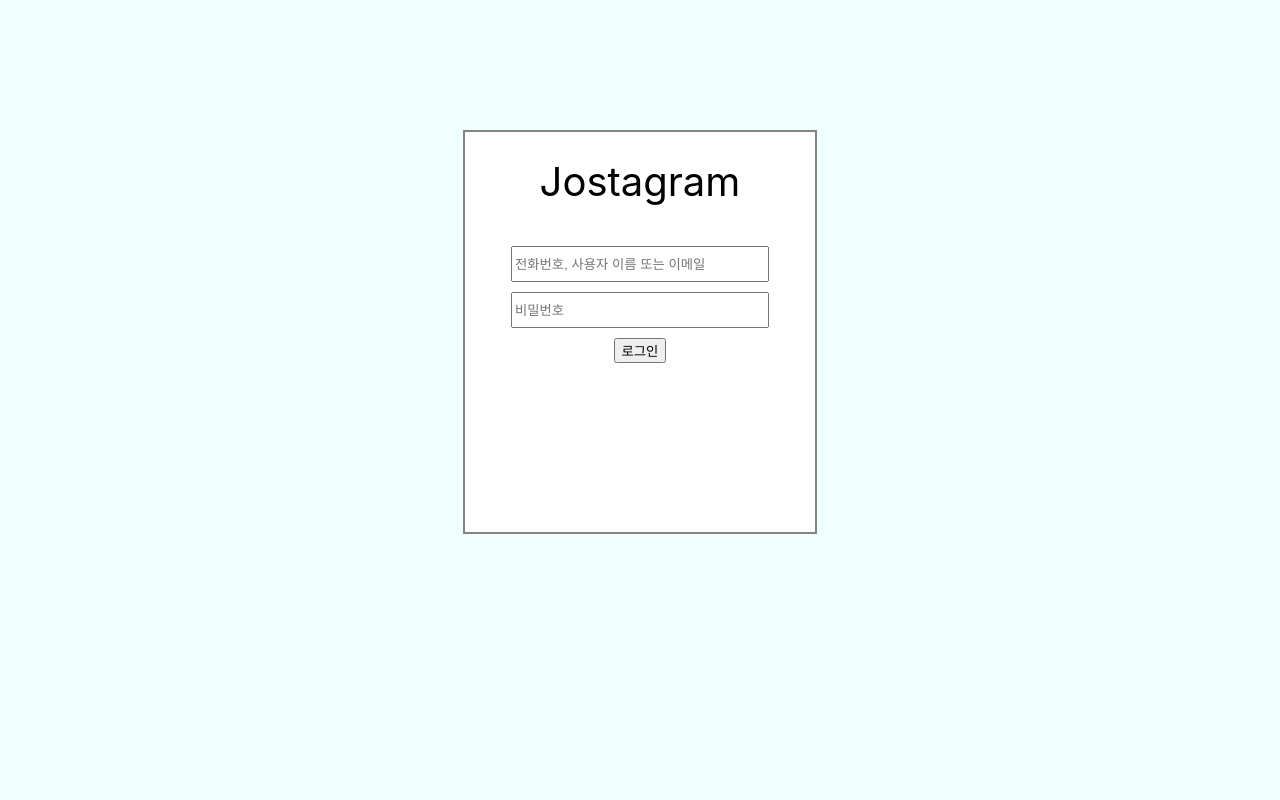
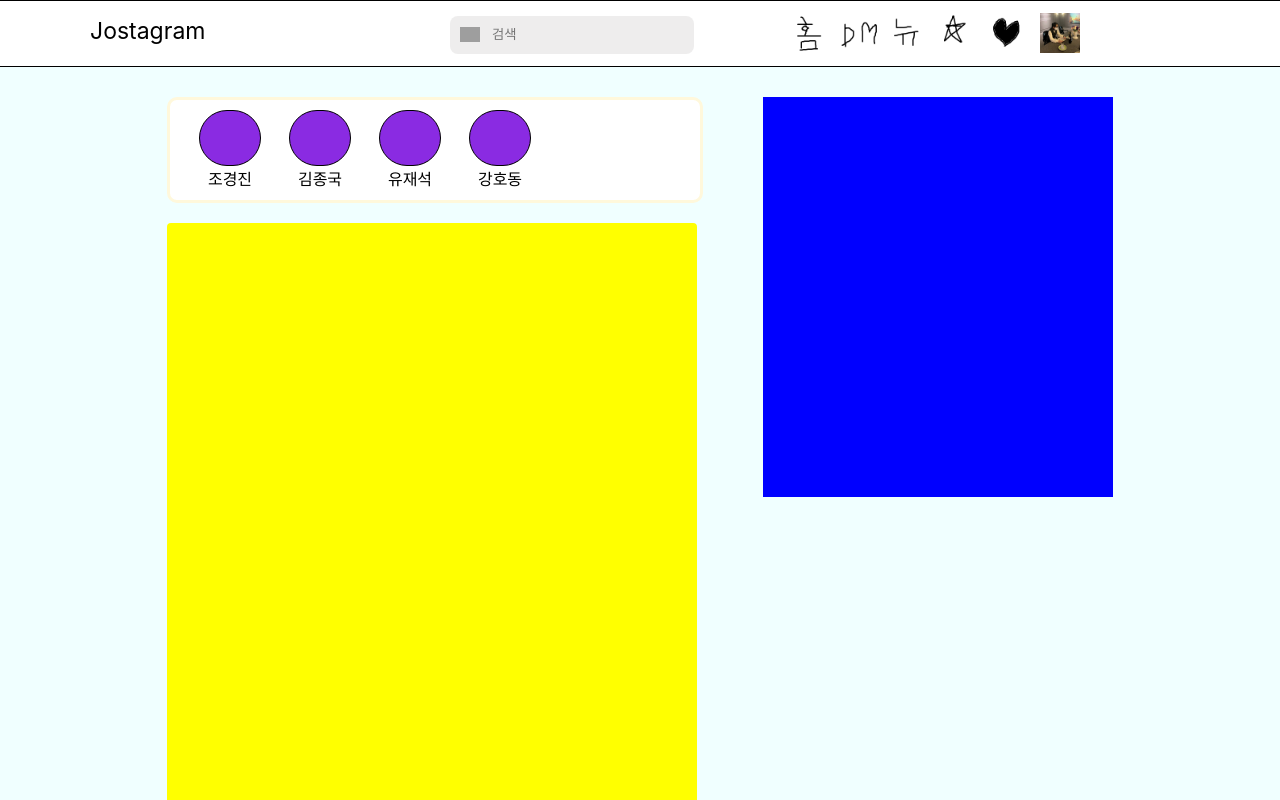
Before and after one commit to whrudwls08/instagramProject, a React (Create React App) app: page / in a window 1280 px wide. Both pictures are taken after a click on the button "로그인". Shown: the top 800 px of the page. Built offline with nearby package versions, Linux system fonts and the light colour scheme; grey boxes are pictures that could not be loaded.

Commit message:
로그인 화면 구현

```diff
--- a/src/App.js
+++ b/src/App.js
@@ -6,23 +6,30 @@ import MyPage from './pages/myPage.js'
 import ErrorPage from  './pages/error.js'
 import NavOptions from './components/home/navOption';
 import Login from './pages/login'
+import NavMenu from './components/home/navMenu';
 
 function App() {
   let [option] = useState(['home','dm','new','star','heart','myPage'])
+  let [login, setLogin] = useState('false')
   let navigate = useNavigate();
   return (
     <div className="App">
-      <Login/>
-      {/* <div className="navMenu">
-        <div className="navTitle" onClick={()=>{navigate('/home')}}>
-          Jostagram
-        </div>
-        <div className="navInput">
-          <input placeholder="검색" id="search"/>
-        </div>
-        <NavOptions navigate={navigate} option={option}/>
-      </div>
-      <Routes>
+      {/* {login}
+      <Login login={login} setLogin={setLogin}/> */}
+      {
+        login == true ?
+        <>
+        <NavMenu navigate={navigate} option={option}></NavMenu>
+        <Routes>
+          <Route path="/" element={<Home />}/>
+          <Route path="/home" element={<Home />}/>
+          <Route path="/myPage" element={<MyPage/>}/>
+          <Route path="/*" element={<ErrorPage/>}/>
+        </Routes>
+      </>
+      :<Login login={login} setLogin={setLogin}/>
+      }
+      {/* <Routes>
         <Route path="/" element={<Home />}/>
         <Route path="/home" element={<Home />}/>
         <Route path="/myPage" element={<MyPage/>}/>
--- /dev/null
+++ b/src/components/home/navMenu.js
@@ -0,0 +1,17 @@
+import NavOptions from "./navOption"
+
+function NavMenu(props){
+    return(
+        <div className="navMenu">
+        <div className="navTitle" onClick={()=>{props.navigate('/home')}}>
+          Jostagram
+        </div>
+        <div className="navInput">
+          <input placeholder="검색" id="search"/>
+        </div>
+        <NavOptions navigate={props.navigate} option={props.option}/>
+      </div>
+    )
+}
+
+export default NavMenu
--- a/src/pages/login.js
+++ b/src/pages/login.js
@@ -1,4 +1,4 @@
-function Login() {
+function Login(props) {
   return(
     <div className="section">
       <div className="loginForm">
@@ -11,7 +11,12 @@ function Login() {
         <div className="loginFormPw">
           <input placeholder="비밀번호"/>
         </div>
-        <button>
+        <button onClick={()=>{
+          var copy = JSON.parse([props.login])
+          copy = !copy
+          props.setLogin(copy)
+
+        }}>
           로그인
         </button>
       </div>
```
